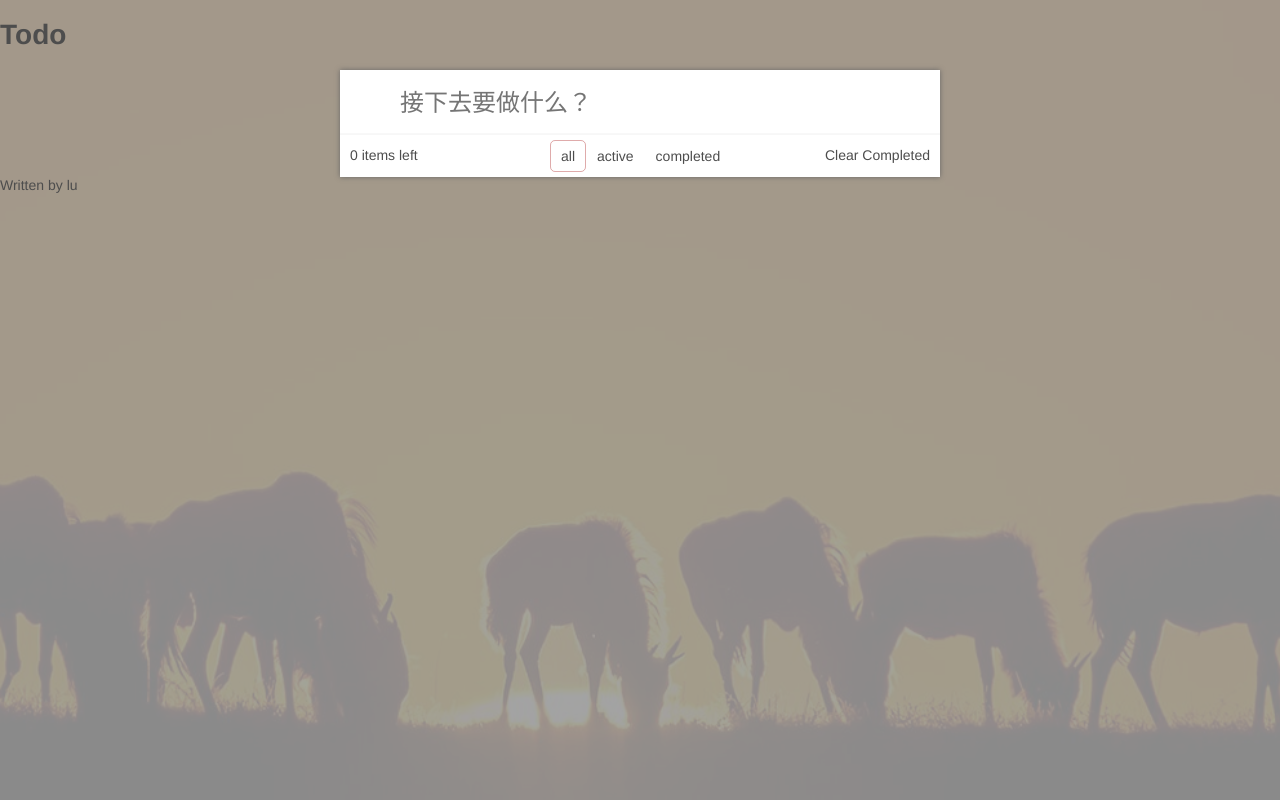
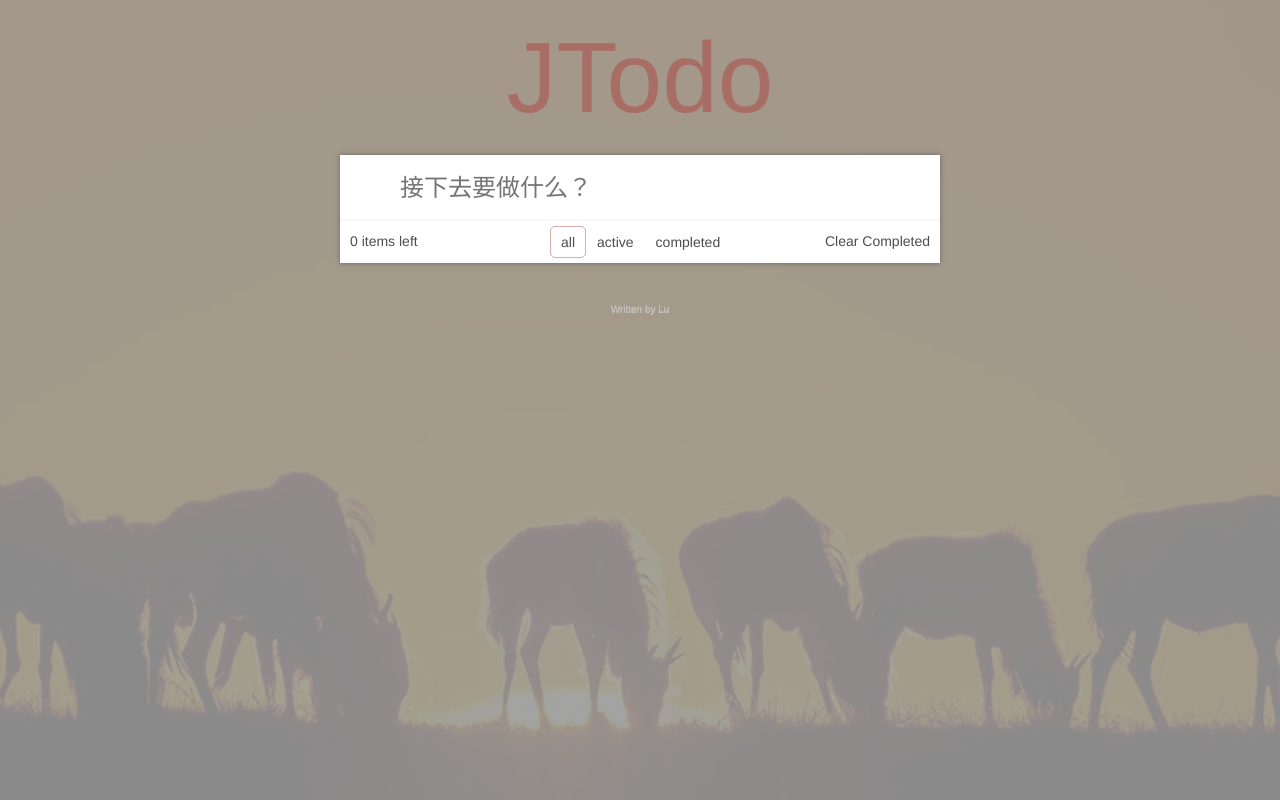
Before and after one commit to lushuhao/Vue-SSR-Todo, a Vue app: page / in a window 1280 px wide. Built offline with nearby package versions, Linux system fonts and the light colour scheme; the HTML template or start-up script is replaced by a standard one.

Commit message:
配置项

```diff
--- a/client/app.vue
+++ b/client/app.vue
@@ -16,7 +16,7 @@ export default {
   components: {
     Header,
     Footer,
-    Todo,
+    Todo
   }
 }
 </script>
--- a/client/layout/footer.jsx
+++ b/client/layout/footer.jsx
@@ -1,14 +1,14 @@
-import className from '../assets/styles/footer.styl'
+import '../assets/styles/footer.styl'
 
 export default {
-  data() {
+  data () {
     return {
-      author: 'lu'
+      author: 'Lu'
     }
   },
-  render() {
+  render () {
     return (
-      <div id={className.footer}>
+      <div id="footer">
         <span>Written by {this.author}</span>
       </div>
     )
--- a/client/layout/header.vue
+++ b/client/layout/header.vue
@@ -1,10 +1,10 @@
 <template>
-  <header :class="$style.mainHeader">
-    <h1>Todo</h1>
+  <header class="main-header">
+    <h1>JTodo</h1>
   </header>
 </template>
 
-<style lang="stylus" module>
+<style lang="stylus" scoped>
 .main-header{
   text-align center
   h1{
--- a/client/views/todo/item.vue
+++ b/client/views/todo/item.vue
@@ -15,11 +15,11 @@ export default {
   props: {
     todo: {
       type: Object,
-      required: true,
+      required: true
     }
   },
   methods: {
-    deleteTodo() {
+    deleteTodo () {
       this.$emit('del', this.todo.id)
     }
   }
```
Also changed, not shown: client/views/todo/tabs.vue (+6 -6 lines), client/views/todo/todo.vue (+7 -7 lines), package.json (+14 -1 lines), client/index.js (line endings or trailing spaces), 4 other files (tests, documents, lock files or other folders).
